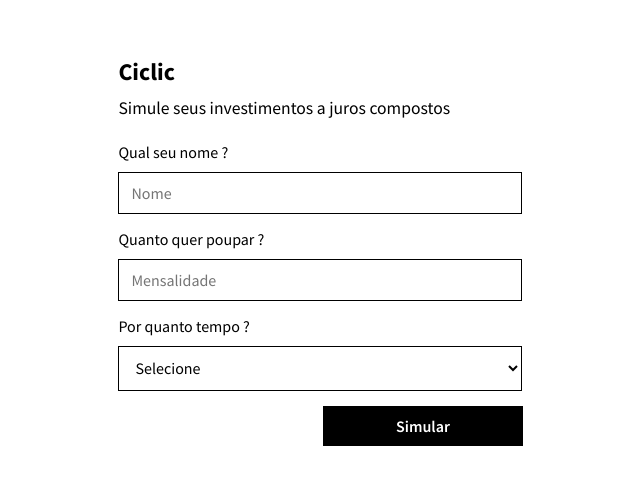
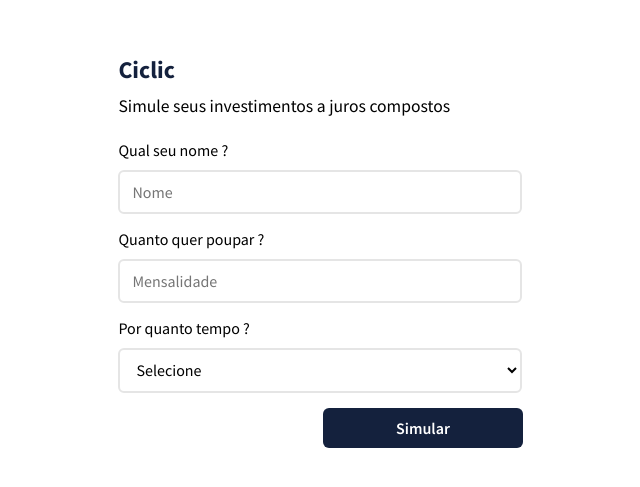
Before and after one commit to Gabriel-Tomaz/test-frontend-ciclic, a React (Create React App) app: page / in a window 1280 px wide. Shown: the part 151-638 px from the top of the page, without its empty margins (320-960 px from the left). Built offline with nearby package versions, Linux system fonts and the light colour scheme.

Commit message:
redesing

```diff
--- a/src/components/Modal/style.js
+++ b/src/components/Modal/style.js
@@ -24,10 +24,12 @@ export const ModalContent = styled.div`
     justify-content: center;
     align-items: center;
     position: relative;
+    border-radius: 6px;
 
     h2{
         width: 80%;
-        margin-bottom: 10px
+        margin-bottom: 10px;
+        color: #14213d;
     }
 
     p{
@@ -44,11 +46,12 @@ export const Button = styled.button`
     font-weight: 600;
     outline: none;
     border: none;
-    background-color: #000;
+    background-color: #14213d;
     color: #FFF;
     cursor: pointer;
     transition: all 0.2s;
     margin-top: 20px;
+    border-radius: 6px;
 
     &:active{
         opacity: 0.9;
--- a/src/pages/home/index.js
+++ b/src/pages/home/index.js
@@ -65,6 +65,7 @@ function Home(){
                                 onChange={handleChange}
                                 onBlur={handleBlur}
                                 value={values.name}
+                                autoComplete="off"
                             />
                             {errors.name && touched.name ? (
                                 <Error>{errors.name}</Error>
@@ -80,6 +81,7 @@ function Home(){
                                 onChange={handleChange}
                                 onBlur={handleBlur}
                                 value={values.payment}
+                                autoComplete="off"
                             />
                               {errors.payment && touched.payment ? (
                                 <Error>{errors.payment}</Error>
--- a/src/pages/home/style.js
+++ b/src/pages/home/style.js
@@ -31,10 +31,12 @@ export const FormHeader = styled.div`
 
     h2{
         margin-bottom: 10px;
+        color: #14213d;
     }
 
     p{
         font-size: 1.1em;
+        color: #000;
     }
 
 `;
@@ -56,8 +58,15 @@ export const FieldArea = styled.div`
         height: 40px;
         padding: 0 12px;
         font-size: 1em;
-        border: solid 1px #000;
+        border: solid 2px #e5e5e5;
         outline: none;
+        border-radius: 6px;
+        transition: all 0.4s;
+
+        &:focus{
+            border: solid 2px #14213d;
+        }
+
     }
 
     select{
@@ -65,9 +74,15 @@ export const FieldArea = styled.div`
         font-size: 1em;
         padding: 0 12px;
         font-size: 1em;
-        border: solid 1px #000;
+        border: solid 2px #e5e5e5;
         background-color: #FFF;
         outline: none;
+        border-radius: 6px;
+        transition: all 0.4s;
+
+        &:focus{
+            border: solid 2px #14213d;
+        }
     }
 `;
 
@@ -80,10 +95,11 @@ export const Button = styled.button`
     font-weight: 600;
     outline: none;
     border: none;
-    background-color: #000;
+    background-color: #14213d;
     color: #FFF;
     cursor: pointer;
-    transition: all 0.2s;
+    transition: all 0.4s;
+    border-radius: 6px;
 
     &:active{
         opacity: 0.9;
@@ -94,5 +110,5 @@ export const Error = styled.p`
     font-size: 14px;
     color: #EF5350;
     margin-top: 5px;
-
-`
+    transition: all 0.4s;
+`;
```
